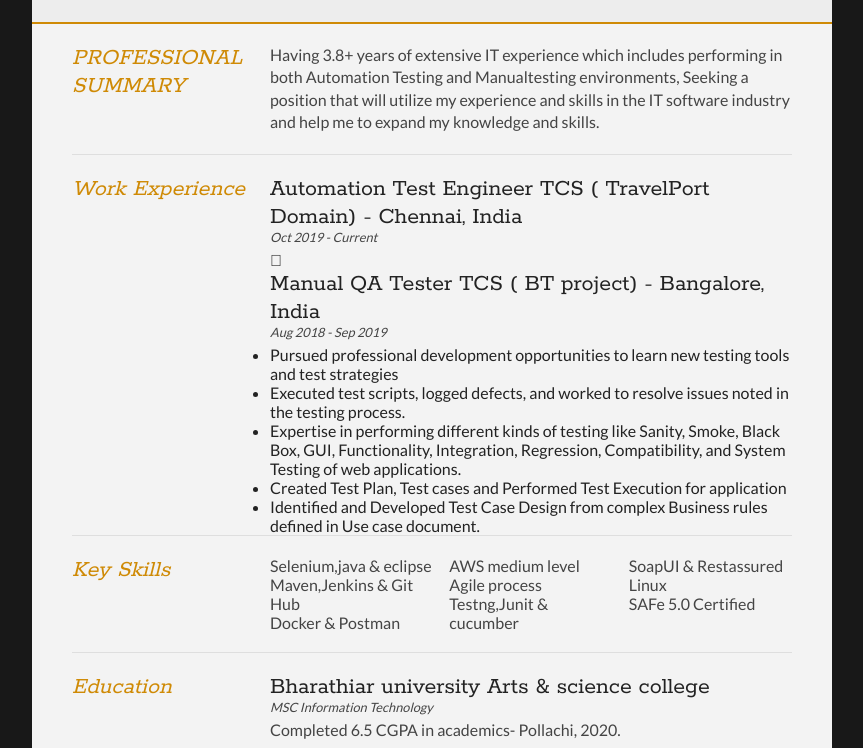
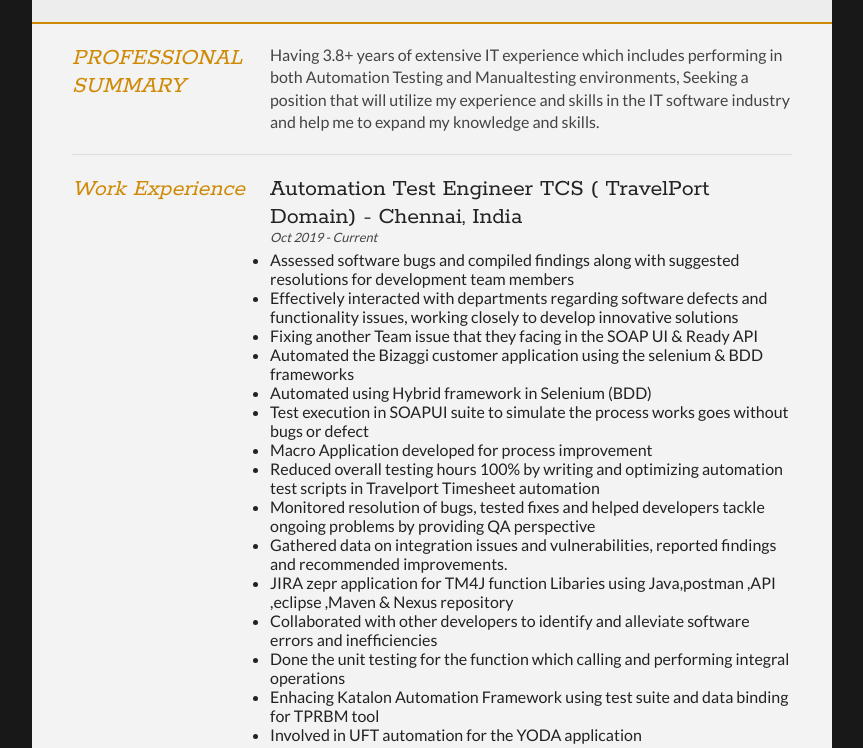
Before and after one commit to abrahamjohn465/JohnAbraham, a plain HTML site: page index.html in a window 1280 px wide. Shown: the part 179-927 px from the top of the page, without its empty margins (208-1071 px from the left). Drawn offline with Linux system fonts and the light colour scheme.

Commit message:
new commit

```diff
--- a/index.html
+++ b/index.html
@@ -57,6 +57,26 @@
 				<article>
 					<h2>Automation Test Engineer TCS ( TravelPort Domain) - Chennai, India</h2>
 					<p class="subDetails">Oct 2019 - Current</p>
+					<ul>
+
+						<li>Assessed software bugs and compiled findings along with suggested resolutions for development team members </li>
+						<li>Effectively interacted with departments regarding software defects and functionality issues, working closely to develop innovative solutions </li>
+						<li>Fixing another Team issue that they facing in the SOAP UI & Ready API </li>
+						<li>Automated the Bizaggi customer application using the selenium & BDD frameworks </li>
+						<li>Automated using Hybrid framework in Selenium (BDD) </li>
+						<li>Test execution in SOAPUI suite to simulate the process works goes without bugs or defect </li>
+						<li>Macro Application developed for process improvement </li>
+						<li>Reduced overall testing hours 100% by writing and optimizing automation test scripts in Travelport Timesheet automation </li>
+						<li>Monitored resolution of bugs, tested fixes and helped developers tackle ongoing problems by providing QA perspective </li>
+						<li>Gathered data on integration issues and vulnerabilities, reported findings and recommended improvements. </li>
+						<li>JIRA zepr application for TM4J function Libaries using Java,postman ,API ,eclipse ,Maven & Nexus repository </li>
+						<li>Collaborated with other developers to identify and alleviate software errors and inefficiencies </li>
+						<li>Done the unit testing for the function which calling and performing integral operations </li>
+						<li>Enhacing Katalon Automation Framework using test suite and data binding for TPRBM tool </li>
+						<li>Involved in UFT automation for the YODA application </li>
+
+
+					</ul>
 
 			</article>
 
```
